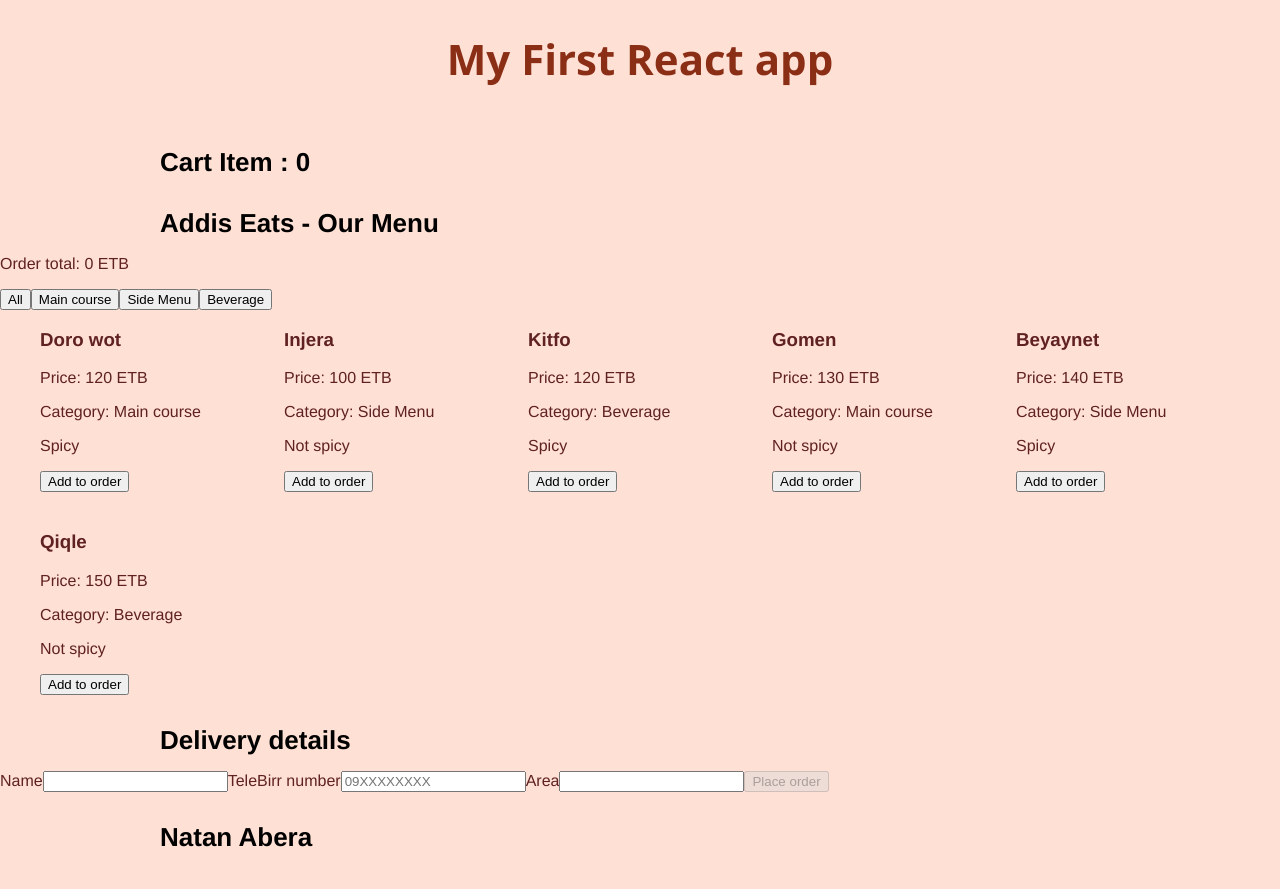
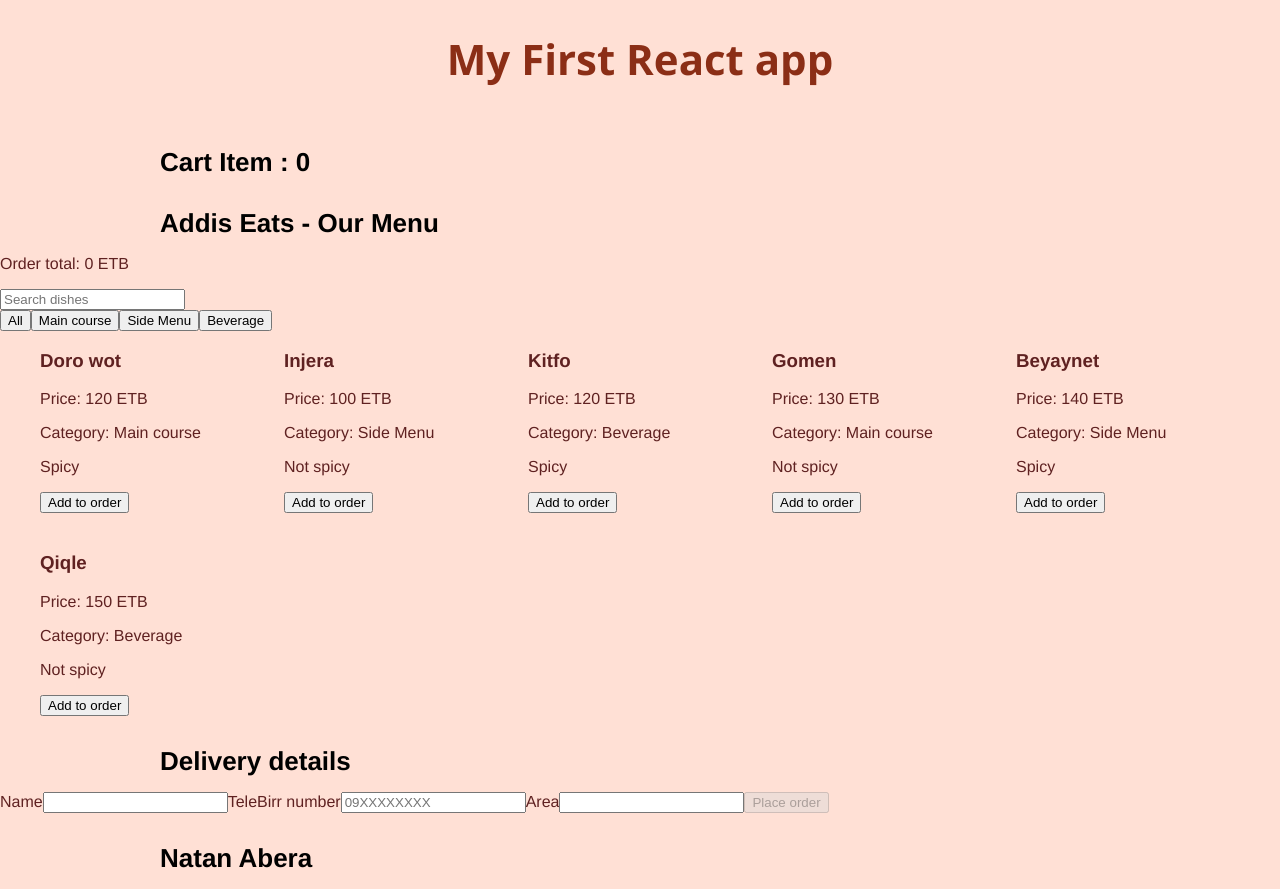
Before and after one commit to natanaba8/addis-Eats, a React (Vite) app: page / in a window 1280 px wide. Before the commit the page ends 868 px from the top, so only its background shows below. Built offline with nearby package versions, Linux system fonts and the light colour scheme.

Commit message:
Focus menu search input on mount

```diff
--- a/src/components/Menu.jsx
+++ b/src/components/Menu.jsx
@@ -1,14 +1,16 @@
-import { useEffect, useState } from "react";
+import { useEffect, useRef, useState } from "react";
 import CategoryBar from "./CategoryBar";
 import DishList from "./DishList";
 import OrderForm from "./OrderForm";
 
 function Menu() {
   const [category, setCategory] = useState("All");
+  const [search, setSearch] = useState("");
   const [dishes, setDishes] = useState([]);
   const [total, setTotal] = useState(0);
   const [loading, setLoading] = useState(true);
   const [error, setError] = useState(null);
+  const searchInputRef = useRef(null);
 
   useEffect(() => {
     const controller = new AbortController();
@@ -36,13 +38,20 @@ function Menu() {
     return () => controller.abort();
   }, [category]);
 
-  const filteredDishes = category === "All"
+  useEffect(() => {
+    searchInputRef.current.focus();
+  }, []);
+
+  const categoryDishes = category === "All"
     ? dishes
     : dishes.filter((dish) => dish.category === category);
+  const visibleDishes = categoryDishes.filter((dish) =>
+    dish.name.toLowerCase().includes(search.toLowerCase()),
+  );
 
   useEffect(() => {
-    document.title = `${filteredDishes.length} dishes`;
-  }, [filteredDishes.length]);
+    document.title = `${visibleDishes.length} dishes`;
+  }, [visibleDishes.length]);
 
   function addToOrder(price) {
     setTotal((previousTotal) => previousTotal + price);
@@ -55,19 +64,51 @@ function Menu() {
   }
 
   if (loading) {
-    return <p>Loading menu...</p>;
+    return (
+      <main>
+        <input
+          ref={searchInputRef}
+          type="search"
+          placeholder="Search dishes"
+          aria-label="Search dishes"
+          value={search}
+          onChange={(event) => setSearch(event.target.value)}
+        />
+        <p>Loading menu...</p>
+      </main>
+    );
   }
 
   if (error) {
-    return <p role="alert">Error loading menu: {error}</p>;
+    return (
+      <main>
+        <input
+          ref={searchInputRef}
+          type="search"
+          placeholder="Search dishes"
+          aria-label="Search dishes"
+          value={search}
+          onChange={(event) => setSearch(event.target.value)}
+        />
+        <p role="alert">Error loading menu: {error}</p>
+      </main>
+    );
   }
 
   return (
     <main>
       <h2>Addis Eats - Our Menu</h2>
       <p className="order-total">Order total: {total} ETB</p>
+      <input
+        ref={searchInputRef}
+        type="search"
+        placeholder="Search dishes"
+        aria-label="Search dishes"
+        value={search}
+        onChange={(event) => setSearch(event.target.value)}
+      />
       <CategoryBar selected={category} onSelect={handleCategoryChange} />
-      <DishList dishes={filteredDishes} onAdd={addToOrder} />
+      <DishList dishes={visibleDishes} onAdd={addToOrder} />
       <OrderForm />
     </main>
   );
```
